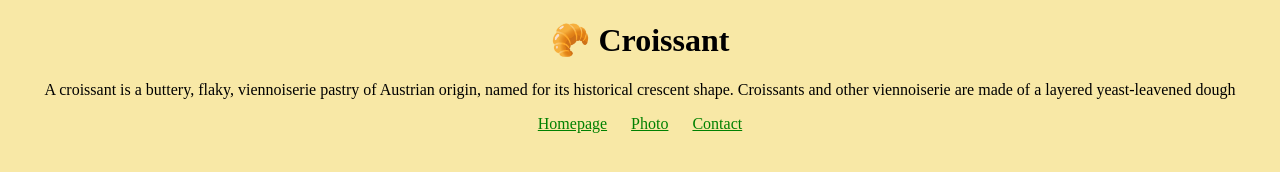
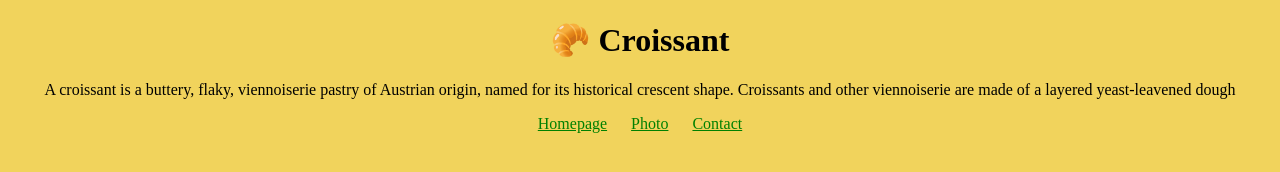
Before and after one commit to Joicemotamoreira/Croissant, a plain HTML site: page index.html in a window 1280 px wide. Drawn offline with Linux system fonts and the light colour scheme.

Commit message:
Changed background color

```diff
--- a/Style/style.css
+++ b/Style/style.css
@@ -1,5 +1,5 @@
 body {
-  background-color: #f8e8a6;
+  background-color: #f1d35c;
 }
 
 h1,
```
